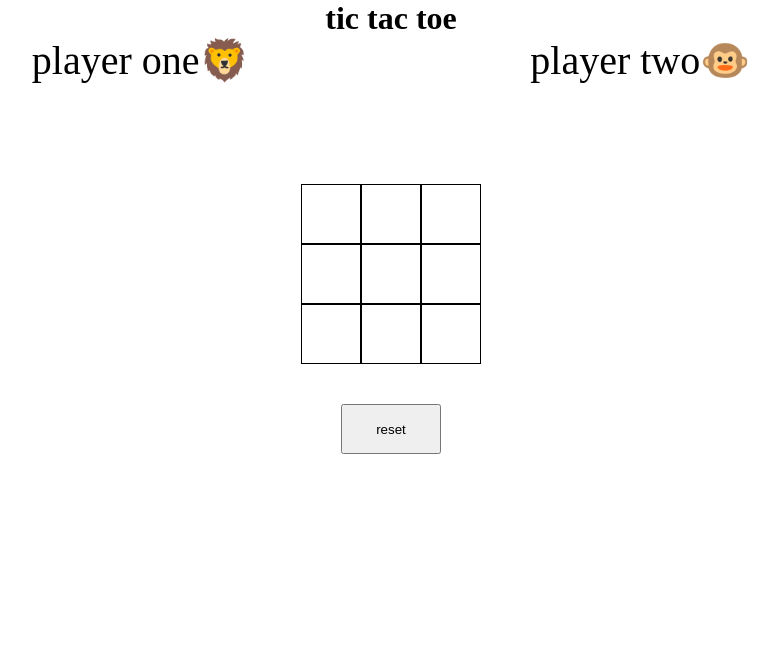
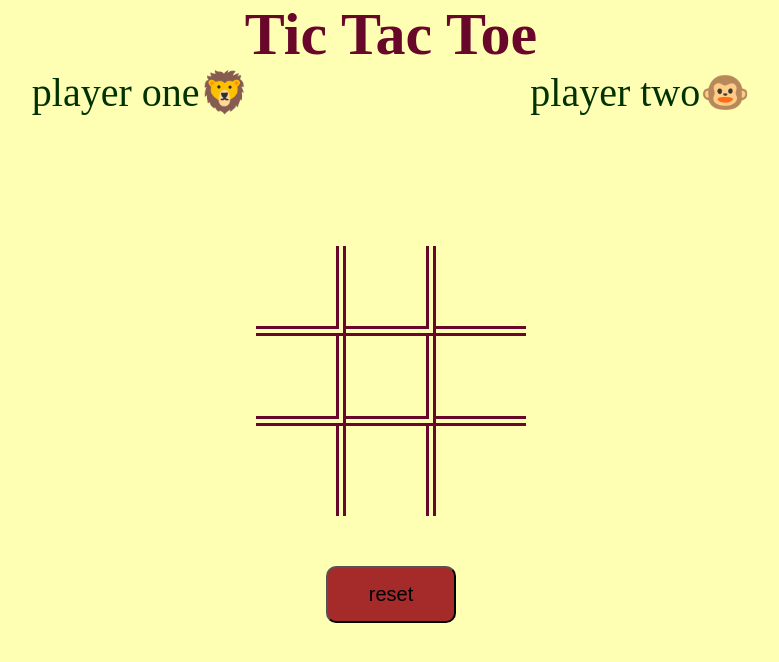
Before and after one commit to chandrajyoti123/tic-tac-toe, a React app: page / in a window 1280 px wide. Shown: the whole page, without its empty margins (249-1028 px from the left). Built offline with nearby package versions, Linux system fonts and the light colour scheme.

Commit message:
added css

```diff
--- a/src/Home/Home.css
+++ b/src/Home/Home.css
@@ -3,8 +3,17 @@
     padding: 0;
     box-sizing: border-box;
 }
+.main-container{
+width: 100%;
+height: 100vh;
+background-color: 	  #ffffb3;
+}
 .heading{
     text-align: center;
+    font-size: 60px;
+    text-transform: capitalize;
+    color:
+    rgb(104, 7, 42);
 }
 .players{
  display: flex;
@@ -12,9 +21,32 @@
 }
 .players div{
     font-size: 40px;
+    color:
+
+    #003300;
 }
+
+.winner{
+    width: 100vw;
+    height: 100px;
+    /* background-color: green; */
+    font-size: 2;
+    display: flex;
+    justify-content: center;
+    align-items: center;
+    color: rgb(104, 7, 42);
+    text-align: center;
+
+}
+/* .players{
+
+} */
 .baord{
     margin-top: 100px;
+
+    padding: 30px;
+    display: block;
+    margin: 0px auto;
 }
 .row{
    display: flex;
@@ -22,17 +54,54 @@
    width: fit-content;
 }
 .box{
-    width: 60px;
-    height: 60px;
-    border: 1px solid black;
+    width: 90px;
+    height: 90px;
+    /* border: 1px solid black; */
     display: flex;
     justify-content: center;
     align-items: center;
     font-size: 25px;
 }
+.box1{
+    border-right: 10px double  rgb(104, 7, 42);
+    border-bottom:10px double  rgb(104, 7, 42) ;
+
+}
+.box2{
+    border-right: 10px double  rgb(104, 7, 42);
+    border-bottom: 10px double  rgb(104, 7, 42);
+}
+.box3{
+   border-bottom: 10px double  rgb(104, 7, 42);
+}
+.box4{
+    border-right: 10px double  rgb(104, 7, 42);
+    border-bottom: 10px double  rgb(104, 7, 42);
+}
+.box5{
+    border-right: 10px double  rgb(104, 7, 42);
+    border-bottom: 10px double  rgb(104, 7, 42);
+}
+.box6{
+     border-bottom:10px double  rgb(104, 7, 42);
+    }
+    .box7{
+        border-right: 10px double  rgb(104, 7, 42);
+    }
+    .box8{
+        border-right: 10px double rgb(104, 7, 42);
+
+    }
+    .img{
+        width: 50px;
+    }
 .btn{
-    width: 100px;
-    height: 50px;
+    width: 130px;
+    border-radius: 10px;
+    padding: 15px 25px;
 display: block;
-margin: 40px auto;
+margin: 20px auto;
+font-size: 20px;
+background-color: brown;
+
 }
--- a/src/Home/Home.js
+++ b/src/Home/Home.js
@@ -1,5 +1,6 @@
 import React, { useEffect, useState } from 'react'
 import './Home.css'
+
 
 export default function Home() {
     const [player,setPlayer]=useState(1)
@@ -95,14 +96,14 @@ export default function Home() {
         })
     }
   return (
-    <div>
+    <div className='main-container'>
         <h1 className='heading'>tic tac toe</h1>
         <div className='players'>
-            <div>player one🦁</div>
-            <div>player two🐵</div>
+            <div className='players'>player one🦁</div>
+            <div className='players'>player two🐵</div>
 
         </div>
-        <div>
+        <div className='winner'>
             {
                 winner != ""?(<h1>player {player==1? "🐵": "🦁"} win</h1>):null
 
@@ -110,35 +111,35 @@ export default function Home() {
         </div>
         <div className='baord'>
             <div className='row'>
-                <div className='box' onClick={()=>{
+                <div className='box box1' onClick={()=>{
                     play(1)
                 }}>{board[1]}</div>
-                <div className='box'onClick={()=>{
+                <div className='box box2'onClick={()=>{
                     play(2)
                 }}>{board[2]}</div>
-                <div className='box' onClick={()=>{
+                <div className='box box3' onClick={()=>{
                     play(3)
                 }}>{board[3]}</div>
             </div>
             <div className='row'>
-                <div className='box' onClick={()=>{
+                <div className='box box4' onClick={()=>{
                     play(4)
                 }}>{board[4]}</div>
-                <div className='box' onClick={()=>{
+                <div className='box box5' onClick={()=>{
                     play(5)
                 }}>{board[5]}</div>
-                <div className='box' onClick={()=>{
+                <div className='box box6' onClick={()=>{
                     play(6)
                 }}>{board[6]}</div>
             </div>
             <div className='row'>
-                <div className='box' onClick={()=>{
+                <div className='box box7' onClick={()=>{
                     play(7)
                 }}>{board[7]}</div>
-                <div className='box' onClick={()=>{
+                <div className='box box8' onClick={()=>{
                     play(8)
                 }}>{board[8]}</div>
-                <div className='box' onClick={()=>{
+                <div className='box box9' onClick={()=>{
                     play(9)
                 }}>{board[9]}</div>
             </div>
```
Also changed, not shown: src/Home/circle.png (added), src/Home/cross.png (added).
